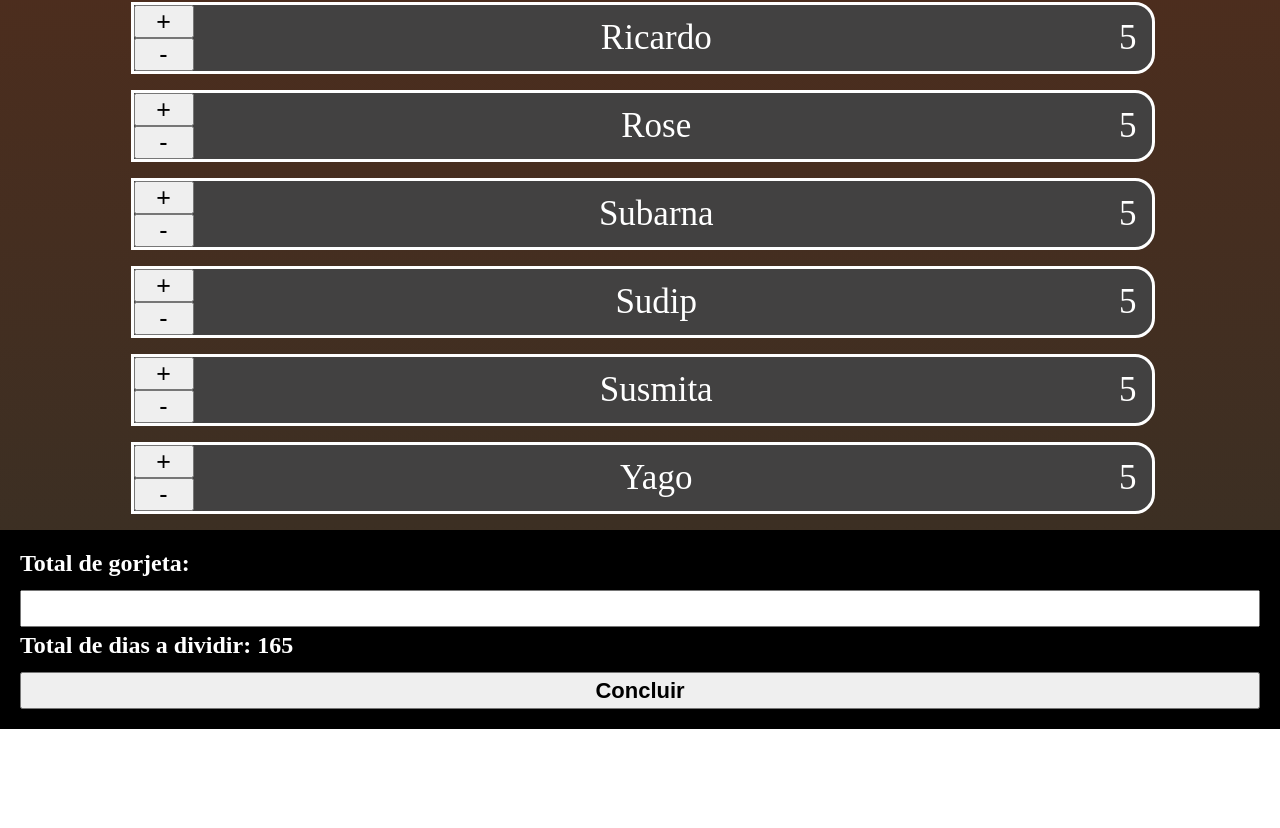
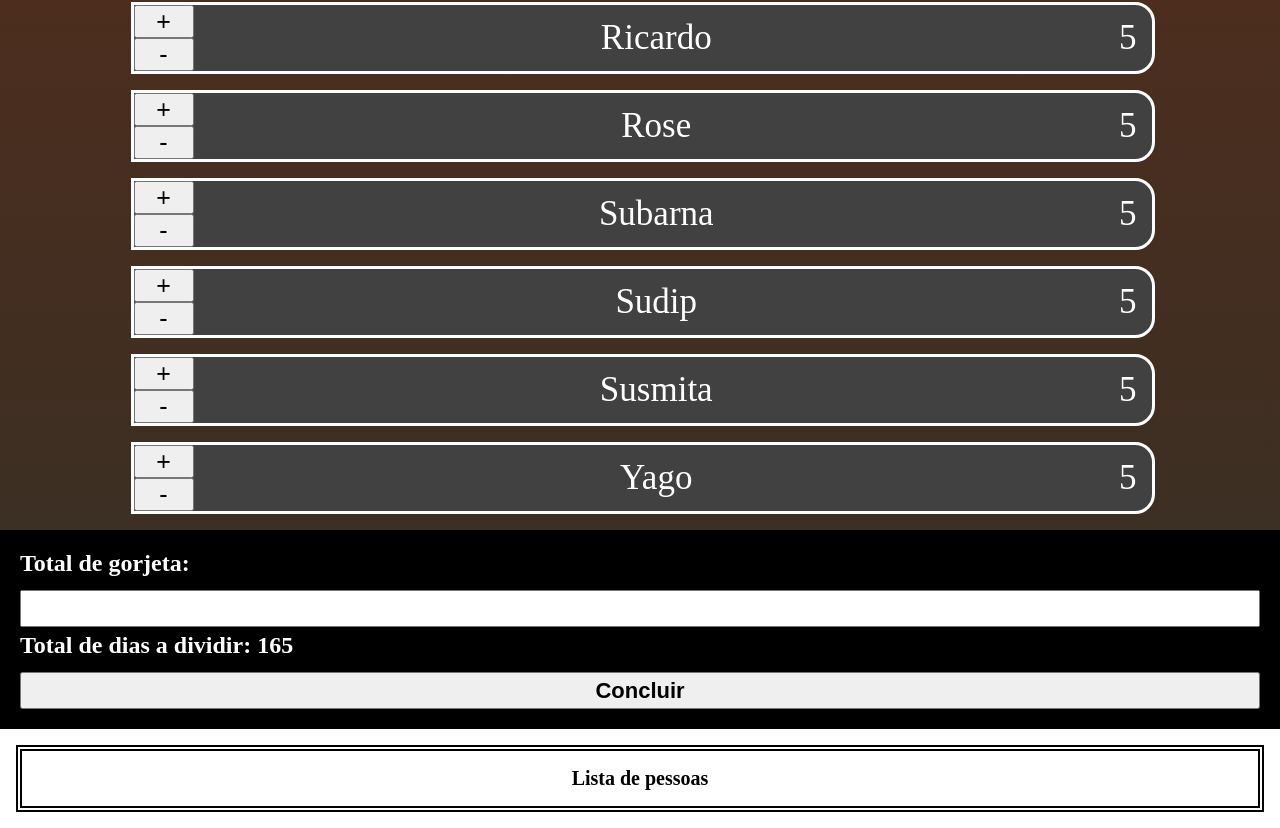
Before and after one commit to Pauloldsouza/tipsCalc, a plain HTML site: page index.html in a window 1280 px wide. Shown: the part 2467-3295 px from the top of the page. Before the commit the page ends 3196 px from the top, so only its background shows below. Drawn offline with Linux system fonts and the light colour scheme.

Commit message:
linkei com outra página html que contém uma checkList de staff members

```diff
--- a/index.html
+++ b/index.html
@@ -19,6 +19,9 @@
       <h2>Total de dias a dividir: <span id="totalDaysDisplay"></span></h2>
       <button id="concludeBtn">Concluir</button>
     </footer>
+    <a href="https://pauloldsouza.github.io/StaffDuque/" target="_blank"
+      >Lista de pessoas</a
+    >
     <script src="index.js"></script>
   </body>
 </html>
--- a/style.css
+++ b/style.css
@@ -84,3 +84,15 @@ input,
   justify-content: flex-start;
   text-align: center;
 }
+
+a {
+  text-decoration: none;
+  color: black;
+  display: flex;
+  justify-content: center;
+  margin: 16px;
+  padding: 16px;
+  border: double 6px black;
+  font-size: 20px;
+  font-weight: 600;
+}
```
